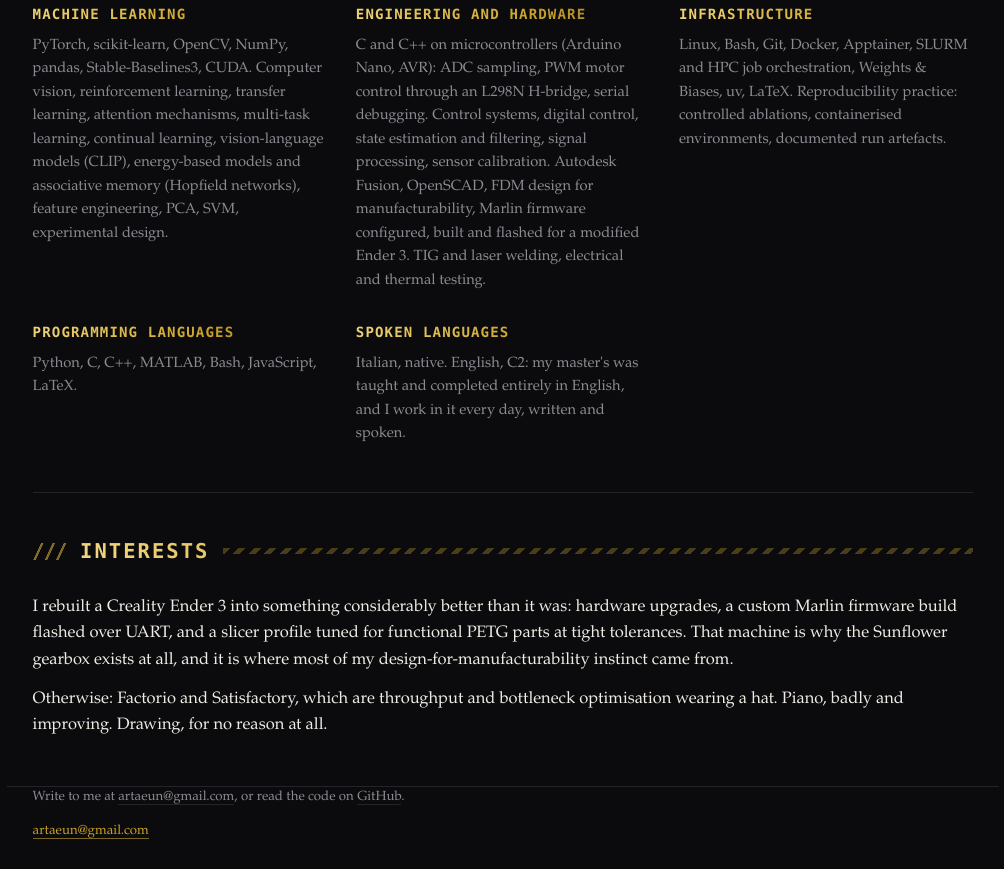
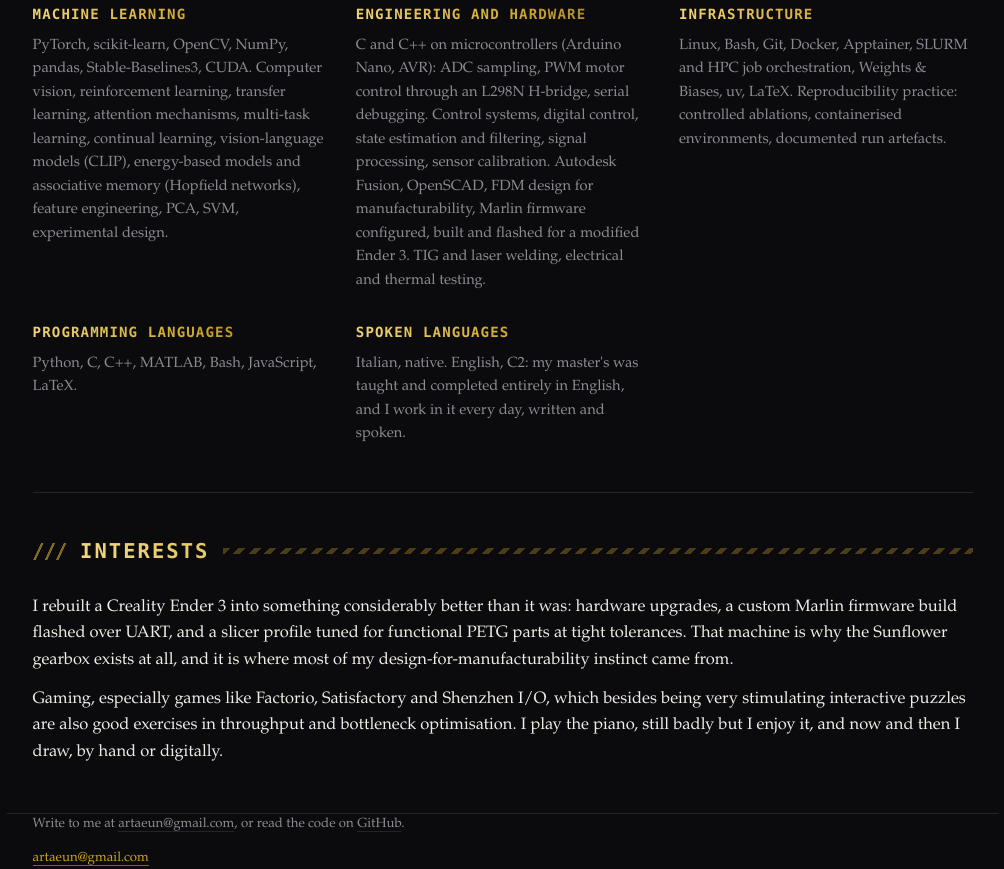
Before and after one commit to artaeun/artaeun.github.io, a plain HTML site: page index.html in a window 1280 px wide. Shown: the part 2937-3806 px from the top of the page, without its empty margins (137-1141 px from the left). Before the commit the page ends 3779 px from the top, so only its background shows below. Drawn offline with Linux system fonts and the light colour scheme.

Commit message:
Reword the gaming, piano and drawing line in English

```diff
--- a/index.html
+++ b/index.html
@@ -137,7 +137,7 @@
 <section id="interests" class="screen-only">
     <h2>Interests</h2>
     <p>I rebuilt a Creality Ender 3 into something considerably better than it was: hardware upgrades, a custom Marlin firmware build flashed over UART, and a slicer profile tuned for functional PETG parts at tight tolerances. That machine is why the Sunflower gearbox exists at all, and it is where most of my design-for-manufacturability instinct came from.</p>
-    <p>Otherwise: Factorio and Satisfactory, which are throughput and bottleneck optimisation wearing a hat. Piano, badly and improving. Drawing, for no reason at all.</p>
+    <p>Gaming, especially games like Factorio, Satisfactory and Shenzhen I/O, which besides being very stimulating interactive puzzles are also good exercises in throughput and bottleneck optimisation. I play the piano, still badly but I enjoy it, and now and then I draw, by hand or digitally.</p>
   </section>
 
 </main>
```
